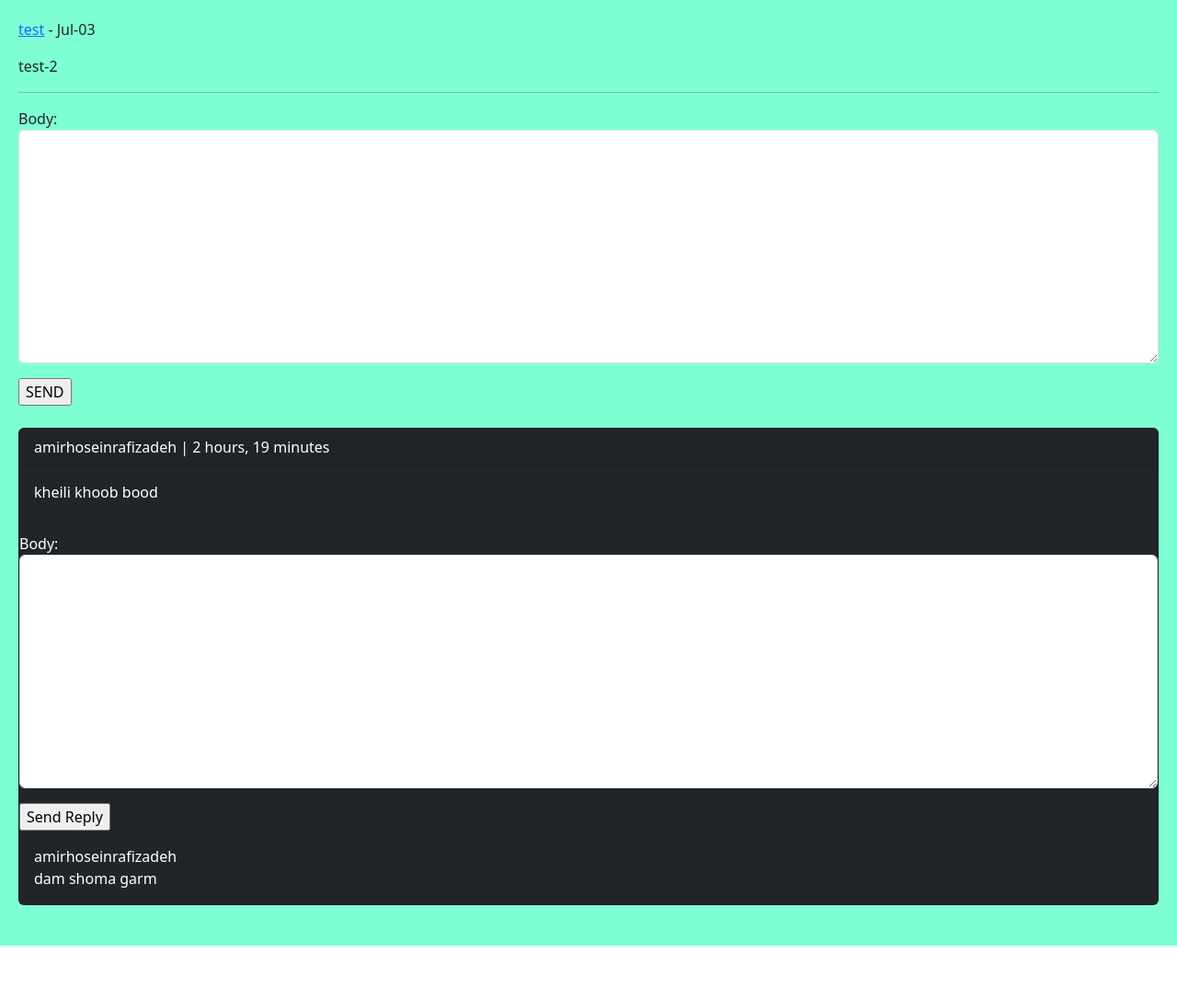
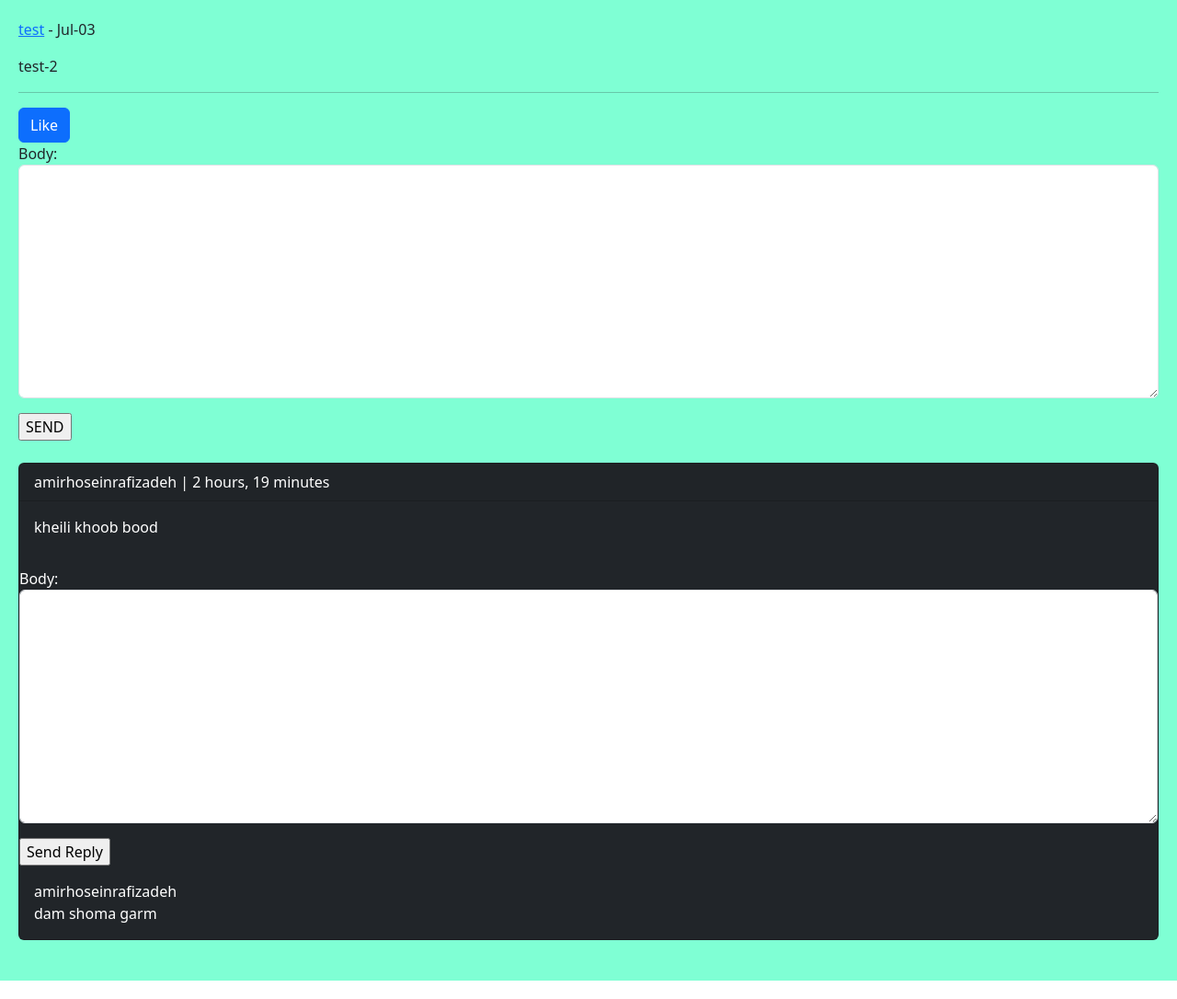
Before and after one commit to AmirhoseinRafizadeh/SocialMedia, a Django app: a page that uses socialMedia/home/templates/home/detail.html in a window 1280 px wide. Shown: the part 56-1142 px from the top of the page at 92% size. Before the commit the page ends 1084 px from the top, so only its background shows below. Run offline with Django 5.2, Linux system fonts and the light colour scheme; a user stored in the database is signed in; data comes from the database, SQL or seed files in the repository; both versions use the stored data as it was after the commit.

Commit message:
ep41 completed

```diff
--- a/socialMedia/home/admin.py
+++ b/socialMedia/home/admin.py
@@ -1,5 +1,5 @@
 from django.contrib import admin
-from .models import Posts, comments
+from .models import Posts, comments, Vote
 
 
 
@@ -16,3 +16,5 @@ class commentsAdmin(admin.ModelAdmin):
     list_display = ['user', 'post', 'body', 'created']
     raw_id_fields = ['user', 'post', 'reply']
 admin.site.register(comments, commentsAdmin)
+
+admin.site.register(Vote)
--- a/socialMedia/home/models.py
+++ b/socialMedia/home/models.py
@@ -13,6 +13,8 @@ class Posts(models.Model):
         return f'{self.slug} - {self.created}'
     def get_absolute_url(self):
         return reverse('home:post_detail', args=(self.id, self.slug))
+    def like_count(self):
+        self.post_votes.count()
 
 
 
@@ -26,3 +28,10 @@ class comments(models.Model):
 
     def __str__(self):
         return f'{self.user} - {self.body[:20]}'
+
+
+class Vote(models.Model):
+    user = models.ForeignKey(User, on_delete=models.CASCADE, related_name='user_votes')
+    post = models.ForeignKey(Posts, on_delete=models.CASCADE, related_name='post_votes')
+    def __str__(self):
+        return f'{self.user} liked {self.post}'
--- a/socialMedia/home/templates/home/detail.html
+++ b/socialMedia/home/templates/home/detail.html
@@ -7,13 +7,14 @@
 <p><a href="{% url 'account:user_profile' post.user.id %}">{{ post.user.username }}</a> - {{ post.updated|date:"M-d" }}</p>
 <p>{{ post.body }}</p><hr>
 {% if request.user.is_authenticated %}
+<a href="{% url 'home:post_like' post.id %}" class="btn btn-primary">Like</a>
 <form action="" method="post">
     {% csrf_token %}
     {{form.as_p}}
     <input type="submit" value="SEND">
 </form><br>
 {% else %}
-<h3 class="alert alert-danger">only logged user can comment on this post</h3>
+    <h3 class="alert alert-danger">only logged user can comment on this post</h3>
 {% endif %}
 
 {% for comment in comments %}
--- a/socialMedia/home/urls.py
+++ b/socialMedia/home/urls.py
@@ -10,4 +10,5 @@ urlpatterns = [
     path('post/update/<int:post_id>', views.PostUpdateView.as_view(), name='post_update'),
     path('post/create/', views.PostCreateView.as_view(), name='post_create'),
     path('reply/<int:post_id>/<int:comment_id>', views.PostAddReplyView.as_view(), name='add_reply'),
+    path('like/<int:post_id>/', views.PostLikeView.as_view(), name='post_like'),
 ]
--- a/socialMedia/home/views.py
+++ b/socialMedia/home/views.py
@@ -1,6 +1,6 @@
 from django.shortcuts import render, redirect, get_object_or_404
 from django.views import View
-from .models import Posts, comments
+from .models import Posts, comments, Vote
 from django.contrib.auth.mixins import LoginRequiredMixin
 from django.contrib import messages
 from .forms import PostCreateUpdateForm, CommentCreateForm, CommentReplyForm
@@ -112,3 +112,15 @@ class PostAddReplyView(LoginRequiredMixin, View):
             messages.success(request, 'your reply is sent', 'success')
 
         return redirect('home:post_detail', post.id, post.slug)
+
+
+class PostLikeView(LoginRequiredMixin, View):
+    def get(self, request, post_id):
+        post = get_object_or_404(Posts, id=post_id)
+        like = Vote.objects.filter(post=post, user=request.user)
+        if like.exists():
+            messages.error(request, 'you have already liked this post', 'danger')
+        else:
+            Vote.objects.create(user=request.user, post=post)
+            messages.success(request, 'you have liked this post', 'success')
+        return redirect('home:post_detail', post.id, post.slug)
```
Also changed, not shown: socialMedia/db.sqlite3, socialMedia/home/migrations/0004_vote.py (added).
